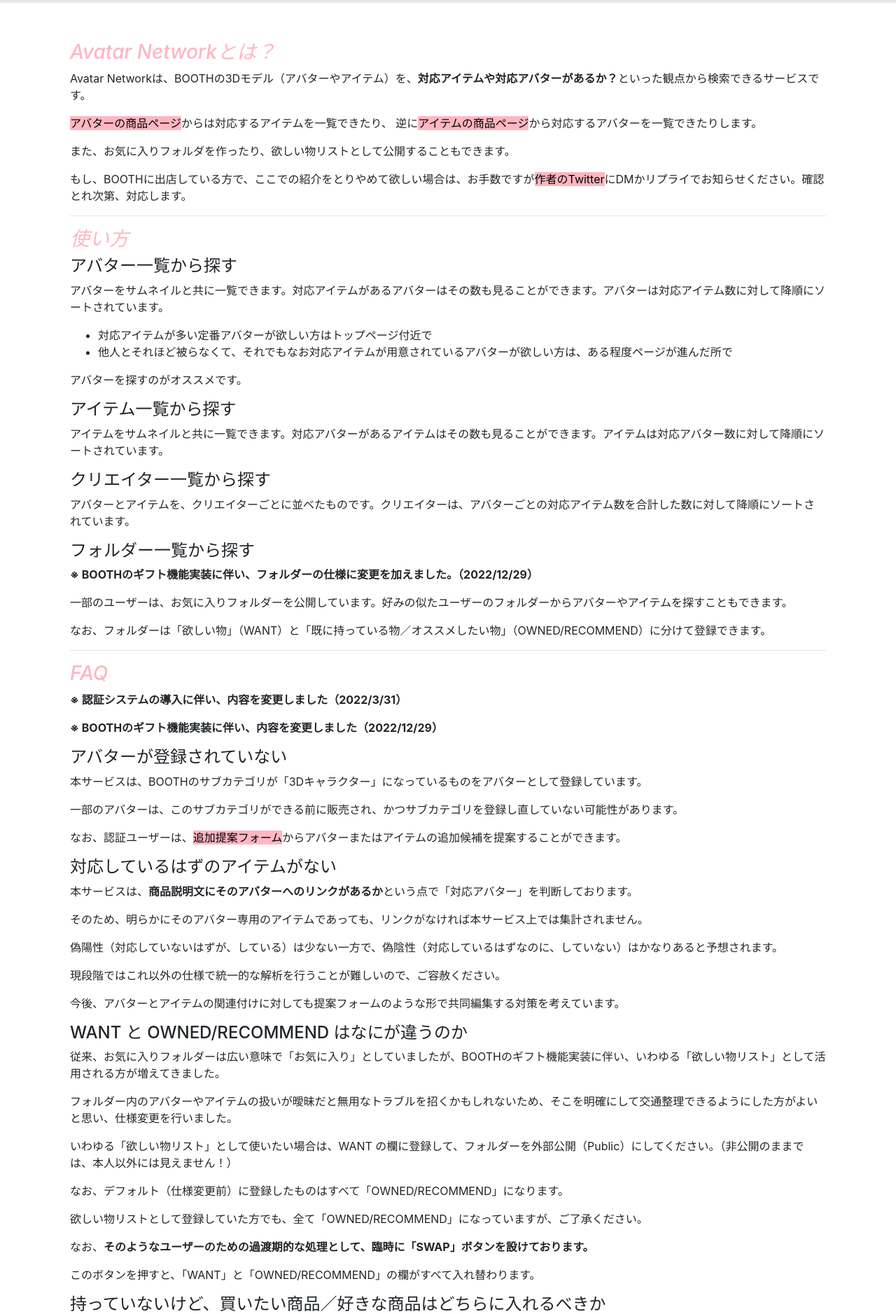
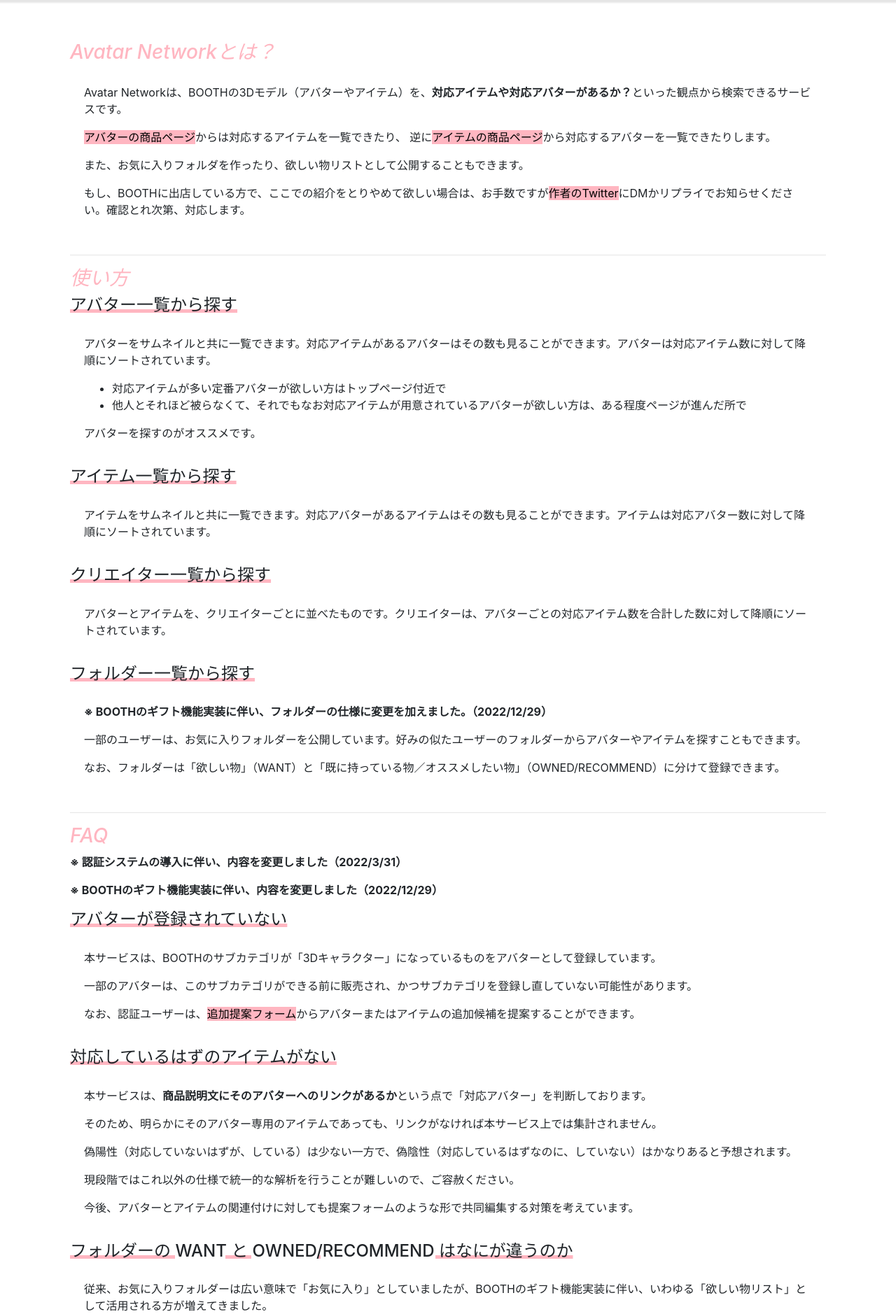
Before and after one commit to hibit-at/avatar_network, a Django app: page /info/ in a window 1280 px wide. Shown: the part 72-1950 px from the top of the page at 70% size. Run offline with Django 3.2, Linux system fonts and the light colour scheme; tables that the repository leaves empty hold one stand-in row (values such as "Sample post"); some libraries are stand-ins or nearby versions.

Commit message:
info css

```diff
--- a/static/style.css
+++ b/static/style.css
@@ -254,3 +254,21 @@
 .dropdown:hover .dropdown-menu {
     display: block;
 }
+
+.under {
+    text-decoration: underline 5px;
+    text-decoration-color: lightpink;
+    text-underline-offset: -0.1em;
+}
+
+.bg_link {
+    background-color: lightpink;
+}
+
+.bg_link:hover {
+    text-decoration: None;
+}
+
+.info_offset {
+    padding: 20px;
+}
--- a/templates/info.html
+++ b/templates/info.html
@@ -1,27 +1,29 @@
 {% extends "base.html" %}
 {% block content %}
     <h3 class="deco">Avatar Networkとは？</h3>
+    <div class="info_offset">
+        <p>
+        Avatar Networkは、BOOTHの3Dモデル（アバターやアイテム）を、<b>対応アイテムや対応アバターがあるか？</b>といった観点から検索できるサービスです。
+    </p>
     <p>
-    Avatar Networkは、BOOTHの3Dモデル（アバターやアイテム）を、<b>対応アイテムや対応アバターがあるか？</b>といった観点から検索できるサービスです。
-</p>
-<p>
-    <a href="{% url 'app:avatar' avatar_id=top_avatar_id %}"
-       target="blank"
-       style="background-color:lightpink">アバターの商品ページ</a>からは対応するアイテムを一覧できたり、
+        <a href="{% url 'app:avatar' avatar_id=top_avatar_id %}"
+           target="blank"
+           class="bg_link">アバターの商品ページ</a>からは対応するアイテムを一覧できたり、
 逆に<a href="{% url 'app:item' item_id=top_item_id %}"
    target="blank"
-   style="background-color:lightpink">アイテムの商品ページ</a>から対応するアバターを一覧できたりします。
+   class="bg_link">アイテムの商品ページ</a>から対応するアバターを一覧できたりします。
 </p>
 <p>
     また、お気に入りフォルダを作ったり、欲しい物リストとして公開することもできます。
 </p>
 <p>
-もし、BOOTHに出店している方で、ここでの紹介をとりやめて欲しい場合は、お手数ですが<a href="https://twitter.com/hibit_at"
-   style="background-color:lightpink">作者のTwitter</a>にDMかリプライでお知らせください。確認とれ次第、対応します。
+もし、BOOTHに出店している方で、ここでの紹介をとりやめて欲しい場合は、お手数ですが<a href="https://twitter.com/hibit_at" class="bg_link">作者のTwitter</a>にDMかリプライでお知らせください。確認とれ次第、対応します。
 </p>
+</div>
 <hr />
 <h3 class="deco">使い方</h3>
-<h4>アバター一覧から探す</h4>
+<h4 class="under">アバター一覧から探す</h4>
+<div class="info_offset">
 <p>
     アバターをサムネイルと共に一覧できます。対応アイテムがあるアバターはその数も見ることができます。アバターは対応アイテム数に対して降順にソートされています。
 </p>
@@ -32,15 +34,21 @@
 <p>
     アバターを探すのがオススメです。
 </p>
-<h4>アイテム一覧から探す</h4>
+</div>
+<h4 class="under">アイテム一覧から探す</h4>
+<div class="info_offset">
 <p>
     アイテムをサムネイルと共に一覧できます。対応アバターがあるアイテムはその数も見ることができます。アイテムは対応アバター数に対して降順にソートされています。
 </p>
-<h4>クリエイター一覧から探す</h4>
+</div>
+<h4 class="under">クリエイター一覧から探す</h4>
+<div class="info_offset">
 <p>
     アバターとアイテムを、クリエイターごとに並べたものです。クリエイターは、アバターごとの対応アイテム数を合計した数に対して降順にソートされています。
 </p>
-<h4>フォルダー一覧から探す</h4>
+</div>
+<h4 class="under">フォルダー一覧から探す</h4>
+<div class="info_offset">
 <p>
     <strong>※ BOOTHのギフト機能実装に伴い、フォルダーの仕様に変更を加えました。（2022/12/29）</strong>
 </p>
@@ -50,13 +58,17 @@
 <p>
     なお、フォルダーは「欲しい物」（WANT）と「既に持っている物／オススメしたい物」（OWNED/RECOMMEND）に分けて登録できます。
 </p>
+</div>
 <hr />
 <h3 class="deco">FAQ</h3>
-<p><b>※ 認証システムの導入に伴い、内容を変更しました（2022/3/31）</b></p>
+<p>
+    <b>※ 認証システムの導入に伴い、内容を変更しました（2022/3/31）</b>
+</p>
 <p>
     <strong>※ BOOTHのギフト機能実装に伴い、内容を変更しました（2022/12/29）</strong>
 </p>
-<h4>アバターが登録されていない</h4>
+<h4 class="under">アバターが登録されていない</h4>
+<div class="info_offset">
 <p>
     本サービスは、BOOTHのサブカテゴリが「3Dキャラクター」になっているものをアバターとして登録しています。
 </p>
@@ -64,9 +76,11 @@
     一部のアバターは、このサブカテゴリができる前に販売され、かつサブカテゴリを登録し直していない可能性があります。
 </p>
 <p>
-なお、認証ユーザーは、<a href="{% url 'app:recommend' %}" style="background-color:lightpink">追加提案フォーム</a>からアバターまたはアイテムの追加候補を提案することができます。
+なお、認証ユーザーは、<a href="{% url 'app:recommend' %}" class="bg_link">追加提案フォーム</a>からアバターまたはアイテムの追加候補を提案することができます。
 </p>
-<h4>対応しているはずのアイテムがない</h4>
+</div>
+<h4 class="under">対応しているはずのアイテムがない</h4>
+<div class="info_offset">
 <p>
 本サービスは、<b>商品説明文にそのアバターへのリンクがあるか</b>という点で「対応アバター」を判断しております。
 </p>
@@ -82,7 +96,9 @@
 <p>
     今後、アバターとアイテムの関連付けに対しても提案フォームのような形で共同編集する対策を考えています。
 </p>
-<h4 id="want_and_recommend">WANT と OWNED/RECOMMEND はなにが違うのか</h4>
+</div>
+<h4 class="under" id="want_and_recommend">フォルダーの WANT と OWNED/RECOMMEND はなにが違うのか</h4>
+<div class="info_offset">
 <p>
     従来、お気に入りフォルダーは広い意味で「お気に入り」としていましたが、BOOTHのギフト機能実装に伴い、いわゆる「欲しい物リスト」として活用される方が増えてきました。
 </p>
@@ -104,11 +120,15 @@
 <p>
     このボタンを押すと、「WANT」と「OWNED/RECOMMEND」の欄がすべて入れ替わります。
 </p>
-<h4>持っていないけど、買いたい商品／好きな商品はどちらに入れるべきか</h4>
+</div>
+<h4 class="under">持っていないけど、買いたい商品／好きな商品はどちらに入れるべきか</h4>
+<div class="info_offset">
 <p>
     最終的には自由ですが、それを見た誰かがギフトとして送る、という事態を歓迎するなら「WANT」、避けたいなら「OWNED/RECOMMEND」に入れることを推奨します。
 </p>
-<h4>欲しい物リストや所持リストはBOOTHと連動しているのか</h4>
+</div>
+<h4 class="under">欲しい物リストや所持リストはBOOTHと連動しているのか</h4>
+<div class="info_offset">
 <p>
     残念ながら、そのような連動機能はありません。
 </p>
@@ -121,10 +141,11 @@
 <p>
     ここにある情報は、あくまで参考情報としてお使いください。
 </p>
-<h4>サイトのデザインやロジックを改良できないか</h4>
+</div>
+<h4 class="under">サイトのデザインやロジックを改良できないか</h4>
+<div class="info_offset">
 <p>
-本サービスは<a href="https://github.com/hibit-at/avatar_network"
-   style="background-color:lightpink">GitHubリポジトリ</a>を公開しております。
+本サービスは<a href="https://github.com/hibit-at/avatar_network" class="bg_link">GitHubリポジトリ</a>を公開しております。
 </p>
 <p>
     もし改善点がある方は、プルリクエストやイシューをお願いします。
@@ -135,7 +156,9 @@
 <p>
     ただし、明確な不具合や、ごく軽微な改善等ならばこれに限りません。
 </p>
-<h4>検索結果の内、金色で強調表示されているものがある</h4>
+</div>
+<h4 class="under">検索結果の内、金色で強調表示されているものがある</h4>
+<div class="info_offset">
 <p>
     後述のサポーター特典によるものです。
 </p>
@@ -151,9 +174,11 @@
 <p>
     また、<u>ハイライトの有無によって検索結果の順位が上下することはありません。</u>
 </p>
-<h4>サポーターについて</h4>
+</div>
+<h4 class="under">サポーターについて</h4>
+<div class="info_offset">
 <p>
-当サービスは、サーバー代の維持（月2千円弱かかっています）のために支援いただける<a href="https://hibit.fanbox.cc/" style="background-color:lightpink">サポーター</a>を募集しています。
+当サービスは、サーバー代の維持（月2千円弱かかっています）のために支援いただける<a href="https://hibit.fanbox.cc/" class="bg_link">サポーター</a>を募集しています。
 </p>
 <p>
     サポーターの皆様に対しては、以下のような特典を用意しています。
@@ -172,4 +197,5 @@
 <p>
     当サービスを長く続けていくためにも、ぜひご支援いただけたらと思います。
 </p>
+</div>
 {% endblock content %}
--- /dev/null
+++ b/templates/price_object.html
@@ -0,0 +1,6 @@
+{% load humanize %}
+{% if price > 0 %}
+    <span class="price">¥ {{ price|intcomma }}</span>
+{% else %}
+    <span class="free">¥ Free</span>
+{% endif %}
```
Also changed, not shown: templates/index.html (+9 -37 lines).
